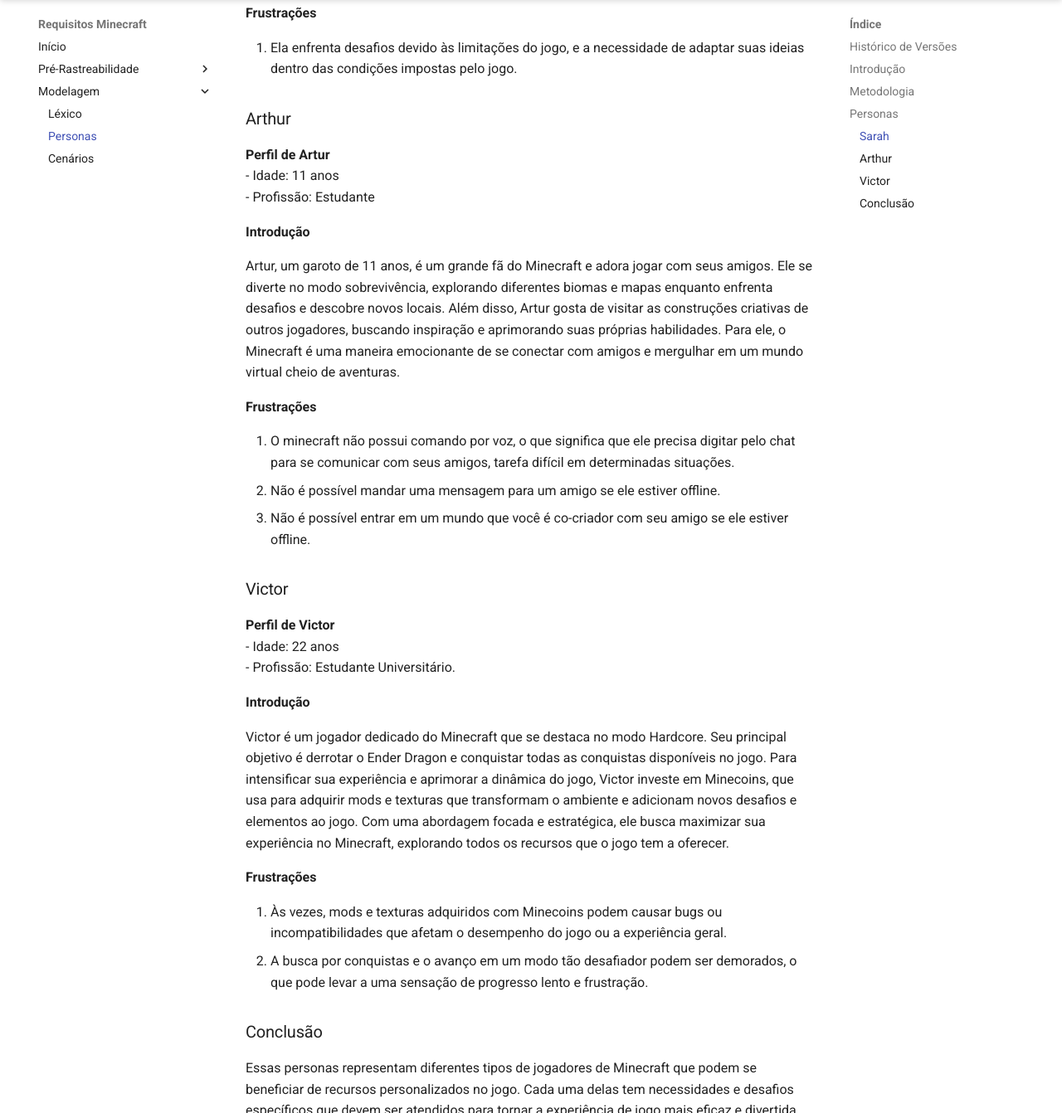
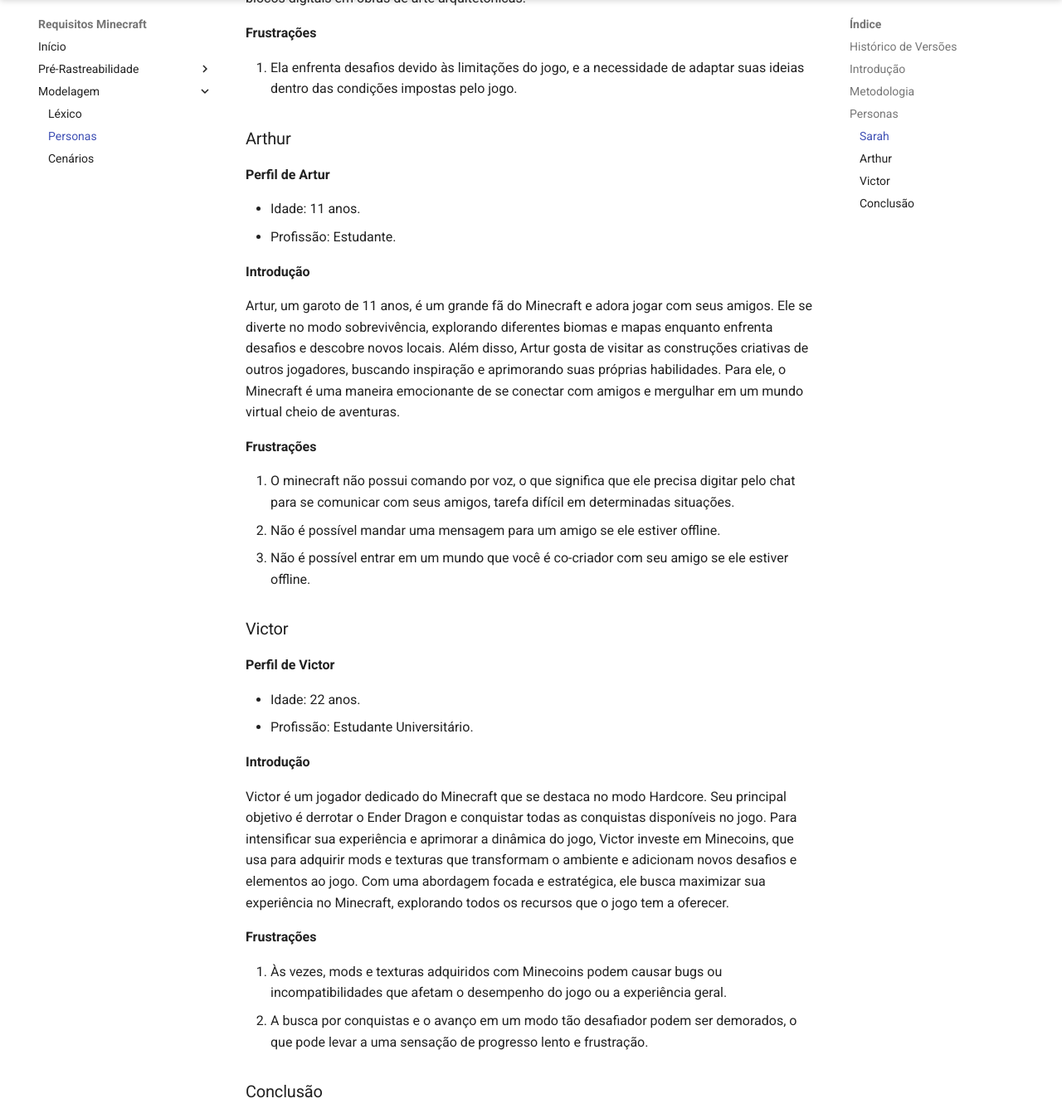
Before and after one commit to reqMinecraft2024/Requisitos-Minecraft, an MkDocs documentation site: the page built from docs/modelagem/personas.md, in a window 1280 px wide and 1400 px high, scrolled down 1562 px, cut to the strip 58-1400 px from the top of the window. Shown: the whole strip at 83% size. Built offline with MkDocs 1.6.1 and Material for MkDocs 9.7.7, drawn with Linux system fonts in a browser that asks for light colours; some web fonts are replaced; comment, search, counter and statistics services are not loaded; some of the changed text lies outside the part shown.

Commit message:
Pequenos ajustes

```diff
--- a/docs/modelagem/personas.md
+++ b/docs/modelagem/personas.md
@@ -20,9 +20,10 @@ Conforme descrito no livro "Interação Humano-Computador" de Simone Barbosa e B
 
 ### Sarah
 
-**Perfil de Sarah**<br>
-- Idade: 19 anos<br>
-- Profissão: Designer
+**Perfil de Sarah**
+
+- Idade: 19 anos.
+- Profissão: Designer.
 
 **Introdução**
 
@@ -34,9 +35,10 @@ Sarah, uma jovem de 19 anos, é apaixonada por criar construções inovadoras qu
 
 ### Arthur
 
-**Perfil de Artur**<br>
-- Idade: 11 anos<br>
-- Profissão: Estudante
+**Perfil de Artur**
+
+- Idade: 11 anos.
+- Profissão: Estudante.
 
 **Introdução**
 
@@ -50,8 +52,9 @@ Artur, um garoto de 11 anos, é um grande fã do Minecraft e adora jogar com seu
 
 ### Victor
 
-**Perfil de Victor**<br>
-- Idade: 22 anos<br>
+**Perfil de Victor**
+
+- Idade: 22 anos.
 - Profissão: Estudante Universitário.
 
 **Introdução**
```
Also changed, not shown: docs/pre-rastreabilidade/Introspeccao.md (+15 -15 lines), docs/pre-rastreabilidade/visao-geral.md (+1 -0 lines).
